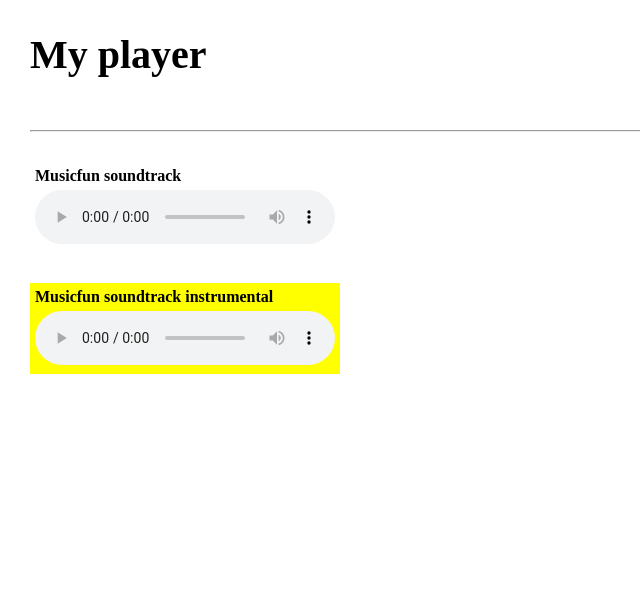
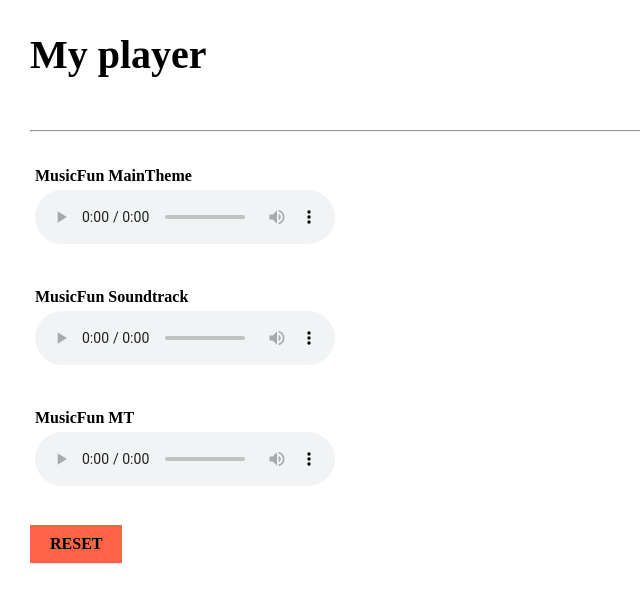
Before and after one commit to deftime/React-IT-K3, a React (Vite) app: page / in a window 1280 px wide. Shown: the top 602 px of the page, without its empty margins (0-640 px from the left). Built offline with nearby package versions, Linux system fonts and the light colour scheme.

Commit message:
Run useState()

```diff
--- a/src/App.css
+++ b/src/App.css
@@ -18,6 +18,7 @@
   margin-bottom: 30px;
   padding: 5px;
   width: fit-content;
+  cursor: default;
 }
 
 .name {
@@ -29,17 +30,12 @@ hr {
   margin: 30px 0;
 }
 
-h4 {
-  margin-bottom: 10px;
+.btn-reset {
+  font-weight: 700;
+  border: none;
+  padding: 10px 20px;
+  background-color: tomato;
+  width: fit-content;
+  text-transform: uppercase;
+  cursor: pointer;
 }
-
-table {
-  width: 500px;
-  border-collapse: collapse;
-  border: 1px solid #000;
-}
-
-table td {
-  border: 1px solid #000;
-  padding: 5px;
-}
--- a/src/App.tsx
+++ b/src/App.tsx
@@ -1,48 +1,53 @@
 import './App.css'
+import { useState } from "react";
 
 //const tracks = null;
 const tracks = [
     {
         id: 1,
-        title: "Musicfun soundtrack",
+        title: "MusicFun MainTheme",
         url: "https://musicfun.it-incubator.app/api/samurai-way-soundtrack.mp3",
     },
     {
         id: 2,
-        title: "Musicfun soundtrack instrumental",
+        title: "MusicFun Soundtrack",
+        url: " https://musicfun.it-incubator.app/api/samurai-way-soundtrack-instrumental.mp3",
+    },
+    {
+        id: 3,
+        title: "MusicFun MT",
         url: " https://musicfun.it-incubator.app/api/samurai-way-soundtrack-instrumental.mp3",
     },
 ]
 
-const selectedTrack = 2;
-
 export function App() {
 
-    // if (tracks.length === 0) {
-    //     return (
-    //         <div className="none">No tracks!</div>
-    //     )
-    // }
+    const [selectedTrack, setSelected] = useState(null);
 
     return (
-        <section className="music-player">
-            <h1 id={"title"} className={"title"}>
+        <section className={'music-player'}>
+            <h1 id={'title'} className={'title'}>
                 My player
             </h1>
             <hr/>
-            <div className="track-box">
+            <div className={'track-box'}>
                 {!tracks ? <span>Loading...</span> : undefined}
                 {tracks && tracks.length === 0 ? <span>NO tracks!</span> : tracks?.map((item) => {
                     return (
-                        <div key={item.id} className="track" style={{
-                            backgroundColor: item.id === selectedTrack ? 'yellow' : 'none'
-                        }}>
-                            <div className="name">{item.title}</div>
+                        <div key={item.id} className={'track'} style={{
+                            background: item.id === selectedTrack ? 'yellow' : 'none'
+                        }} onClick={ ()=>{
+                            setSelected(item.id)
+                        } }>
+                            <div className={'name'}>{item.title}</div>
                             <audio src={item.url} controls={true}/>
                         </div>
                     )
                 })}
             </div>
+            <div className={'btn-reset'} onClick={()=>{
+                setSelected(null)
+            }}>Reset</div>
         </section>
     )
 }
```
